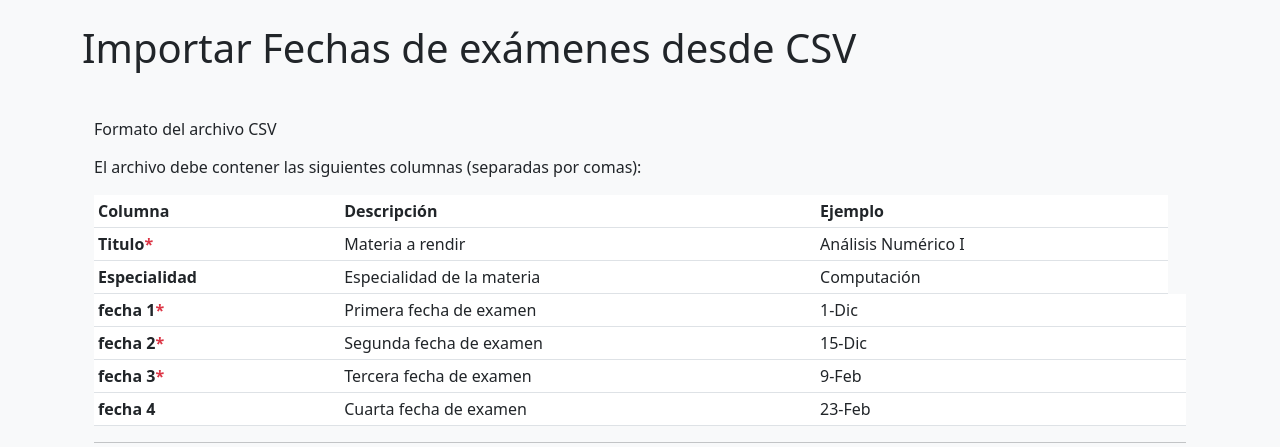
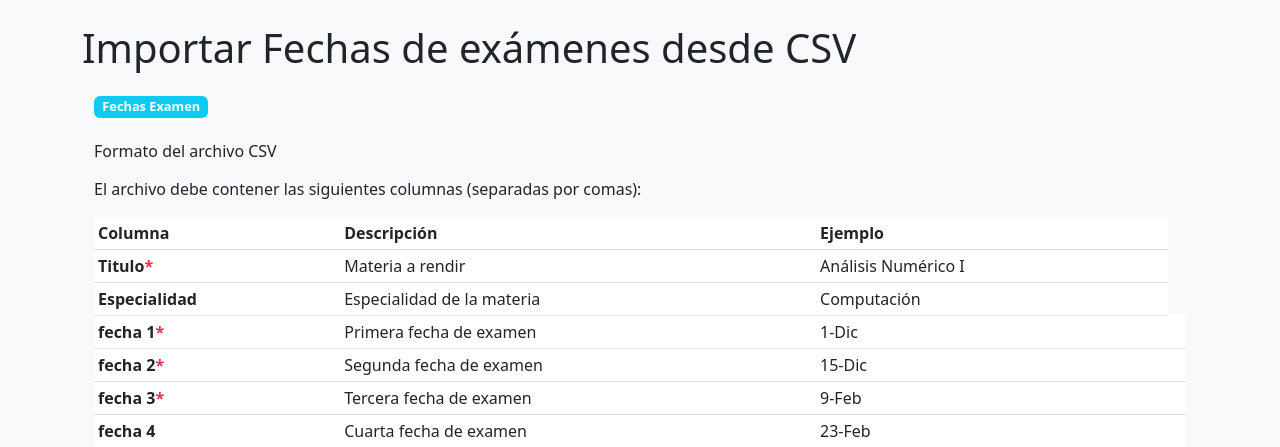
Before and after one commit to mit0110/chatbot_famaf, a FastAPI app: template admin_panel/app/templates/csv_upload_exams.html in a window 1280 px wide. Shown: the part 56-503 px from the top of the page. Run offline with FastAPI, Linux system fonts and the light colour scheme; the template is opened without the code that fills it, so the values that code supplies are empty; parts of the project's set-up code (start-up, migrations or seed data) failed here and were passed over.

Commit message:
fix(csv): update CSV upload form to use static titles

```diff
--- a/admin_panel/app/routers/csv_upload.py
+++ b/admin_panel/app/routers/csv_upload.py
@@ -169,7 +169,7 @@ async def csv_upload_selector(request: Request):
 async def csv_upload_form_fechas_examen(request: Request):
     return templates.TemplateResponse(
         "csv_upload_exams.html",
-        {"request": request, "tipo_csv": "Fechas Examen", "csv_endpoint": "/admin/csv/upload-csv-fechas-examen"}
+        {"request": request, "csv_endpoint": "/admin/csv/upload-csv-fechas-examen"}
     )
 
 
--- a/admin_panel/app/templates/csv_upload_exams.html
+++ b/admin_panel/app/templates/csv_upload_exams.html
@@ -4,7 +4,7 @@ content %}
 
 <div class="container mt-4">
       <div class="d-flex justify-content-between align-items-center mb-3">
-        <span class="badge bg-info">{{ tipo_csv }}</span>
+        <span class="badge bg-info">Fechas Examen</span>
       </div>
 
       <h6 class="mt-4 mb-3">Formato del archivo CSV</h6>
```
